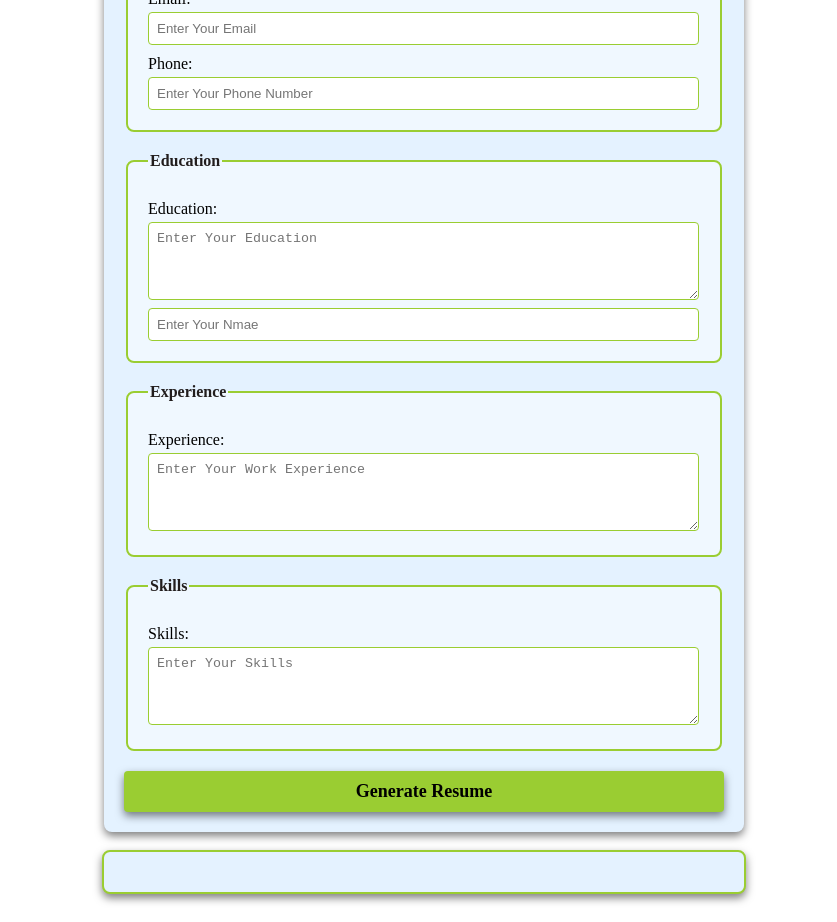
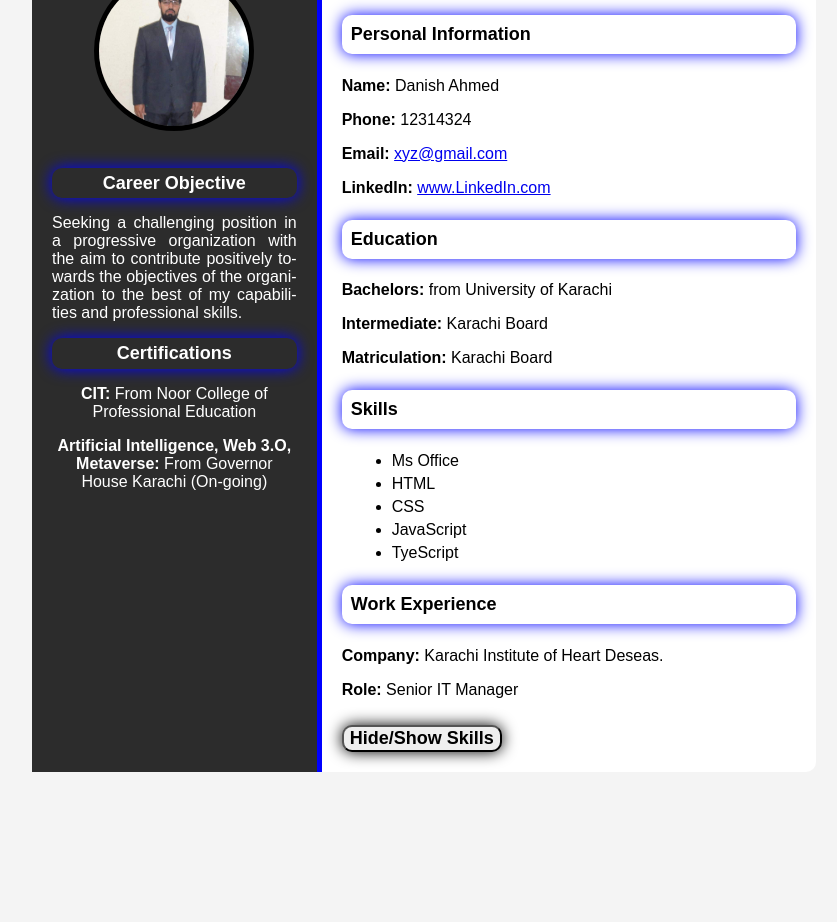
Before and after one commit to Ahmed7AI/GIAssignment, a plain HTML site: page index.html in a window 1280 px wide. Shown: the part 223-1145 px from the top of the page, without its empty margins (216-1053 px from the left). Drawn offline with Linux system fonts and the light colour scheme.

Commit message:
Add files via upload

```diff
--- a/index.html
+++ b/index.html
@@ -3,48 +3,68 @@
 <head>
     <meta charset="UTF-8">
     <meta name="viewport" content="width=device-width, initial-scale=1.0">
-    <title>Dynamic Resume Builder</title>
+    <title>Static Interactive Resume</title>
     <link rel="stylesheet" href="style.css">
 </head>
-<body>
-        <h1>Dynamic Resume Builder</h1>
-        <form id="resume-form">
-            <fieldset>
-                <legend>Personal Information</legend>
-                    <label for="name">Name:</label>
-                    <input type="text" id="name" placeholder="Enter Your Nmae" required>
-                    <label for="email">Email:</label>
-                    <input type="text" id="email" placeholder="Enter Your Email" required>
-                    <label for="phone">Phone:</label>
-                    <input type="tel" id="phone" placeholder="Enter Your Phone Number" required>
-            </fieldset>
-            <fieldset>
-                <legend>Education</legend>
-                    <label for="education">Education:</label>
-                    <textarea id="education" placeholder="Enter Your Education" rows="4" required></textarea>
-                    <input type="text" id="name" placeholder="Enter Your Nmae" required>
-            </fieldset>
-            <fieldset>
-                <legend>Experience</legend>
-                    <label for="experience">Experience:</label>
-                    <textarea id="experience" placeholder="Enter Your Work Experience" rows="4" required></textarea>
-            </fieldset>
-            <fieldset>
-                <legend>Skills</legend>
-                    <label for="skills">Skills:</label>
-                    <textarea id="skills" placeholder="Enter Your Skills" rows="4" required></textarea>
-            </fieldset>
-            <button type="submit"><b>Generate Resume</b></button>
 
-        </form>
-        <br>
-        <!--Dynamic Resume-->
-        <div id="resume-display">
 
+    <body>
+        <div class="resume-container">
+            <div class="left-section">
+                <img src="danish.jpeg" alt="Profile Picture" class="profile-picture">
+                <section id="objective">
+                    <h3 style="color: white;">Career Objective</h3>
+                    <p style="text-align: justify; hyphens: auto;">
+                        Seeking a challenging position in a progressive organization with the aim
+                        to contribute positively towards the objectives of the organization to the best of my capabilities and
+                        professional skills.
+                    </p>
+                </section>
+                <section id="certifications">
+                    <h3 style="color: white;">Certifications</h3>
+                    <p><b>CIT:</b> From Noor College of Professional Education</p>
+                    <p><b>Artificial Intelligence, Web 3.O, Metaverse:</b> From Governor House Karachi (On-going)</p>
+                </section>
+            </div>
+
+            <div class="right-section">
+                <h1>Static Interactive Resume</h1>
+                <section id="personal-info">
+                    <h3>Personal Information</h3>
+                    <p><b>Name:</b> Danish Ahmed</p>
+                    <p><b>Phone:</b> 12314324</p>
+                    <p><b>Email:</b> <a href="mailto:xyz@gmail.com">xyz@gmail.com</a></p>
+                    <p><b>LinkedIn:</b> <a href="https://linkedin.com" target="_blank">www.LinkedIn.com</a></p>
+                </section>
+
+                <section id="education">
+                    <h3>Education</h3>
+                    <p><b>Bachelors:</b> from University of Karachi</p>
+                    <p><b>Intermediate:</b> Karachi Board</p>
+                    <p><b>Matriculation:</b> Karachi Board</p>
+                </section>
+
+                <section id="skills">
+                    <h3>Skills</h3>
+                    <ul>
+                        <li>Ms Office</li>
+                        <li>HTML</li>
+                        <li>CSS</li>
+                        <li>JavaScript</li>
+                        <li>TyeScript</li>
+                    </ul>
+                </section>
+
+                <section id="work-experience">
+                    <h3>Work Experience</h3>
+                    <p><b>Company:</b> Karachi Institute of Heart Deseas.</p>
+                    <p><b>Role:</b> Senior IT Manager</p>
+                </section>
+
+                <button id="toggle-skills"><b>Hide/Show Skills</b></button>
+            </div>
         </div>
 
-
-
-    <script src="script.js"></script>
-</body>
+        <script src="script.js"></script>
+    </body>
 </html>
--- a/script.js
+++ b/script.js
@@ -1,6 +1,7 @@
 var toggleButton = document.getElementById('toggle-skills');
-var skills = document.getElementById('skllls');
+var skills = document.getElementById('skills');
 toggleButton.addEventListener('click', function () {
+    // Toggling between 'block' and 'none' for the skills section
     if (skills.style.display === 'none') {
         skills.style.display = 'block';
     }
--- a/style.css
+++ b/style.css
@@ -1,85 +1,90 @@
-/* Styling form and resume sections */
+body {
+    font-family: 'Arial', sans-serif;
+    background-color: #f4f4f4;
+    margin: 0;
+    padding: 150px;
 
-body {
-    font-family: 'Times New Roman', Times, serif;
-    margin: 20px;
-    padding: 0;
-    background-color: white;
 }
 
-form {
-    margin: auto;
-    background-color: rgb(228, 242, 255);
-    border-radius: 8px;
-    box-shadow: 0 4px 8px rgba(0, 0, 0, 0.5);
+.resume-container {
+    display: flex;
+    background-color: white;
+    width: 80%;
+    margin: 0 auto;
+    border-radius: 10px;
+    box-shadow: 0 0 20px rgba(0. 0. 0. 0.1);
+
+}
+
+.left-section {
+    background-color: #2c2c2c;
+    color: white;
     padding: 20px;
-    max-width: 600px;
+    width: 35%;
+    text-align: center;
+    border-right: 5px solid blue;
+}
+
+.profile-picture {
+    width: 150px;
+    height: 150px;
+    margin-top: 10%;
+    border-radius: 50%;
+    border: 5px solid black;
+    margin-bottom: 20px;
+
+
+}
+
+
+.right-section {
+    padding: 20px;
+    width: 65%;
+
+}
+
+button {
+    font-family: 'Arial', sans-serif;
+    margin-top: 10px;
+    font-size: 18px;
+    cursor: pointer;
+    border-radius: 10px;
+    box-shadow: 0 0 15px black;
+
+}
+
+button:hover {
+    background-color: blue;
+
 }
 
 h1 {
+    font-size: 24px;
+    margin: 10px 0;
+    margin-bottom: 30px;
     text-align: center;
-    color: black;
 }
 
-fieldset {
-    border: 2px solid yellowgreen;
-    border-radius: 8px;
-    padding: 20px;
-    margin-bottom: 20px;
-    background-color: aliceblue;
-}
-
-legend {
-    font-weight: bold;
-    text-align: left;
-    color: rgb(34, 29, 29);
-}
-
-label {
-    display: block;
-    margin-top: 10px;
+h3 {
+    font-size: 18px;
+    padding: 2%;
+    margin: 20px 0 10px;
     color: black;
+    border-radius: 10px;
+    box-shadow: 0 0 15px blue;
+    margin-top: 5%;
+    margin-bottom: 5%;
 
 }
 
-input,textarea {
-    margin-top: 4px;
-    padding: 8px;
-    width: calc(100% - 1px);
-    border: 1px solid yellowgreen;
-    border-radius: 4px;
-    box-sizing: border-box;
+ul {
+    list-style-type: fill round;
+    padding: 10;
+    margin: 10px;
 }
 
-button {
-    display: block;
-    width: 100%;
-    background-color: yellowgreen;
-    color: black;
-    border: none;
-    border-radius: 4px;
-    box-shadow: 0 4px 8px rgba(0, 0, 0, 0.5);
-    margin-top: 10px;
-    font-size: 18px;
-    font-family: 'Times New Roman', Times, serif;
-    padding: 10px;
-    cursor: pointer;
+ul li {
+    margin: 5px 0;
+
+
 }
-
-button :hover {
-    color: blue;
-}
-
-#resume-display {
-    max-width: 600px;
-    margin: auto;
-    padding: 20px;
-    border: 2px solid yellowgreen;
-    border-radius: 8px;
-    background-color: rgb(228, 242, 255);
-    box-shadow: 0 4px 8px rgba(0, 0, 0, 0.5);
-}
-
-#resume-display h2 {
-    color: black;
-}
```
Also changed, not shown: 1 other file.
